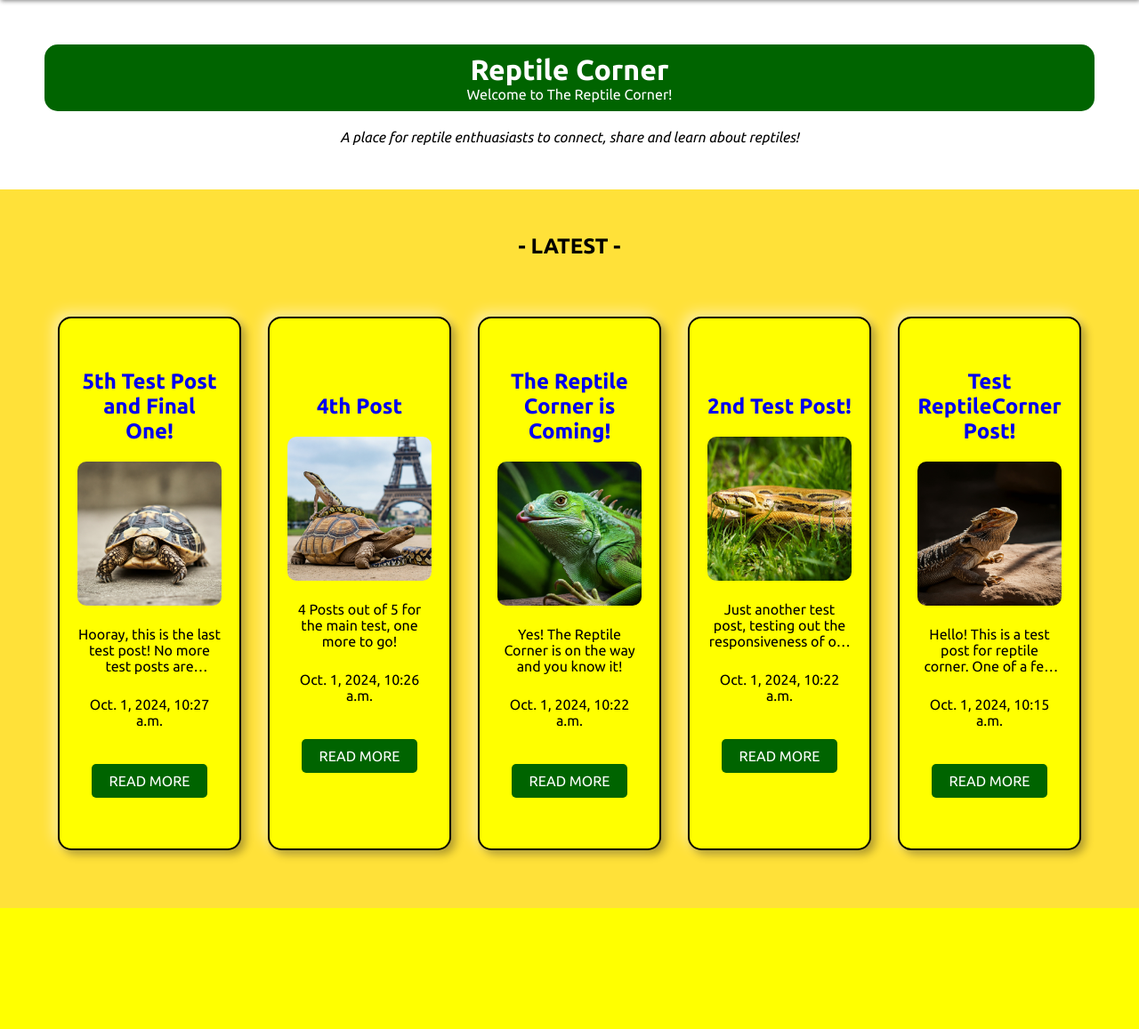
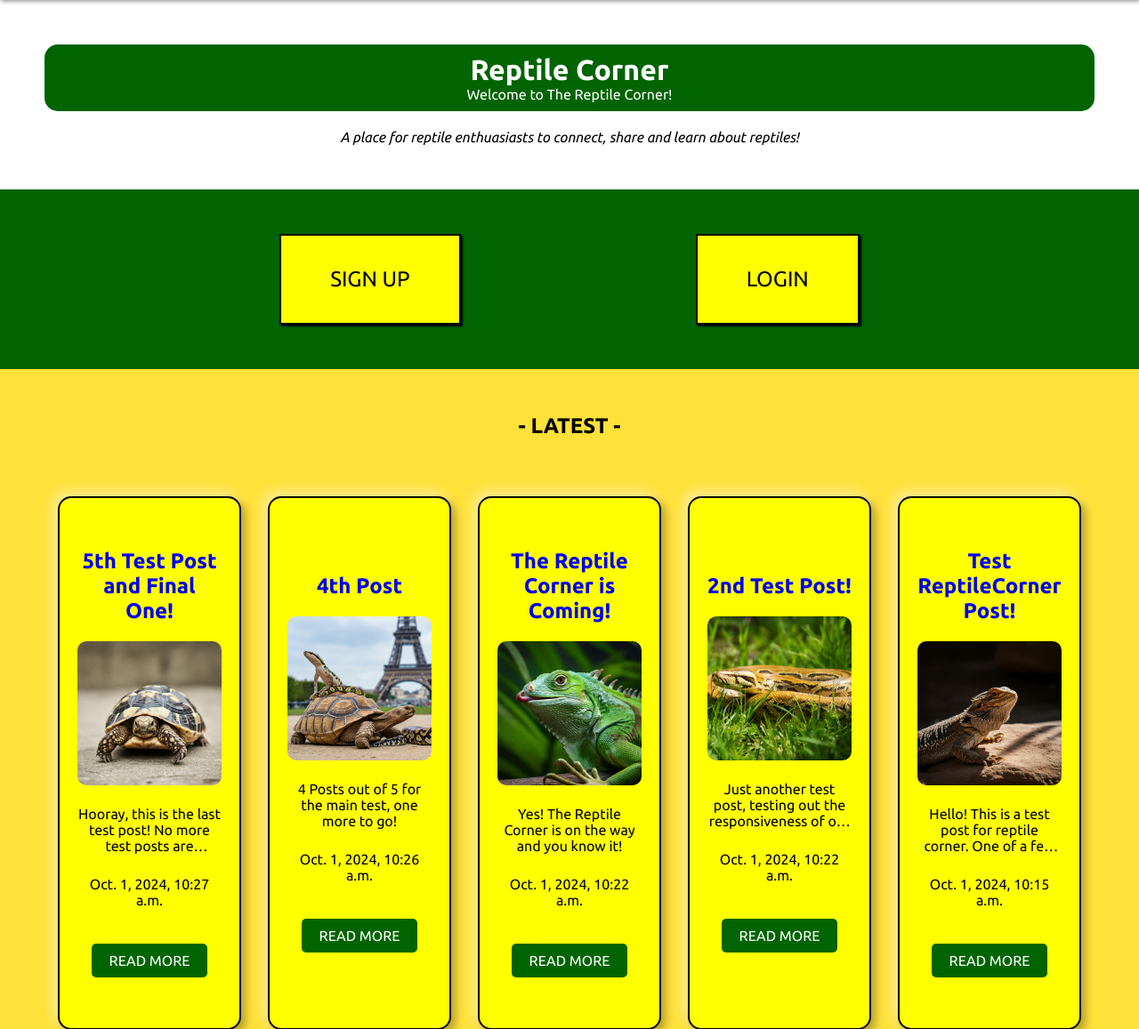
Before and after one commit to Jawrynx/ReptileCorner, a Django app: page / in a window 1280 px wide. Shown: the part 82-1239 px from the top of the page at 89% size. Before the commit the page ends 1103 px from the top, so only its background shows below. Run offline with Django 5.2, Linux system fonts and the light colour scheme; data comes from the database, SQL or seed files in the repository; parts of the project's set-up code (start-up, migrations or seed data) failed here and were passed over; some libraries are stand-ins or nearby versions.

Commit message:
Added User Registration / Sign Up area to Home page

```diff
--- a/static/css/style.css
+++ b/static/css/style.css
@@ -70,6 +70,19 @@ ul{
     max-height: 0px;
     transition: max-height .5s ease-out;
 }
+
+.horizontal-line {
+    display: block;
+    left: 10px;
+    width: 80%;
+    border-top: 2px solid black;
+}
+
+.line-container {
+    display: flex;
+    justify-content: center;
+    align-items: center;
+  }
 
 /* Menu Icon */
 .hamb{
@@ -149,6 +162,30 @@ body:has(.side-menu:checked) {
 
 .desc {
     margin-top: 20px;
+}
+
+/* Home Page User Registration / Login Styling */
+
+.users-container {
+    background-color: darkgreen;
+    padding: 50px;
+    display: flex;
+    justify-content: space-evenly;
+
+}.users-container a {
+    text-decoration: none;
+    color: black;
+    background-color: yellow;
+    padding: 25px 35px;
+    border: 2px solid black;
+    box-shadow: 2px 2px 2px black;
+}
+
+.users-container a:hover {
+    transform: scale(1.01);
+    color: black;
+    background-color: #FFD700;
+    box-shadow: 4px 4px 4px black;
 }
 
 /* Posts Lists Styling */
@@ -273,6 +310,13 @@ body:has(.side-menu:checked) {
 }
 
 @media screen and (min-width: 992px) {
+    /* Home page User Area */
+
+    .users-container a {
+    padding: 35px 55px;
+    font-size: 1.5rem;
+    }
+
     /* Posts List */
     .posts-list {
         flex-direction: row;
--- a/templates/home.html
+++ b/templates/home.html
@@ -11,6 +11,10 @@
             <p>Welcome to The Reptile Corner!</p>
         </div>
         <p class="desc"><em>A place for reptile enthuasiasts to connect, share and learn about reptiles!</em></p>
+    </div>
+    <div class="users-container">
+        <a href="{% url 'users:register' %}">SIGN UP</a>
+        <a href="#">LOGIN</a>
     </div>
     <div class="posts-container">
         <h2>- LATEST -</h2>
--- a/templates/layout.html
+++ b/templates/layout.html
@@ -29,6 +29,10 @@
                 <li><a href="#">Reptiles</a> </li>
                 <li><a href="#">About</a></li>
                 <li><a href="#">Contact</a></li>
+                <div class="line-container">
+                    <span class="horizontal-line"></span>
+                </div>
+                <li><a href="{% url 'users:register' %}">Register</a></li>
             </ul>
         </nav>
     </header>
--- a/users/views.py
+++ b/users/views.py
@@ -4,4 +4,5 @@ from django.http import HttpResponse
 
 # Create your views here.
 def register_view(request):
-    return HttpResponse('User Registration Page')
+    form = UserCreationForm()
+    return render(request, 'users/register.html', { 'form': form })
```
Also changed, not shown: users/templates/users/register.html (added, +14 -0 lines).
